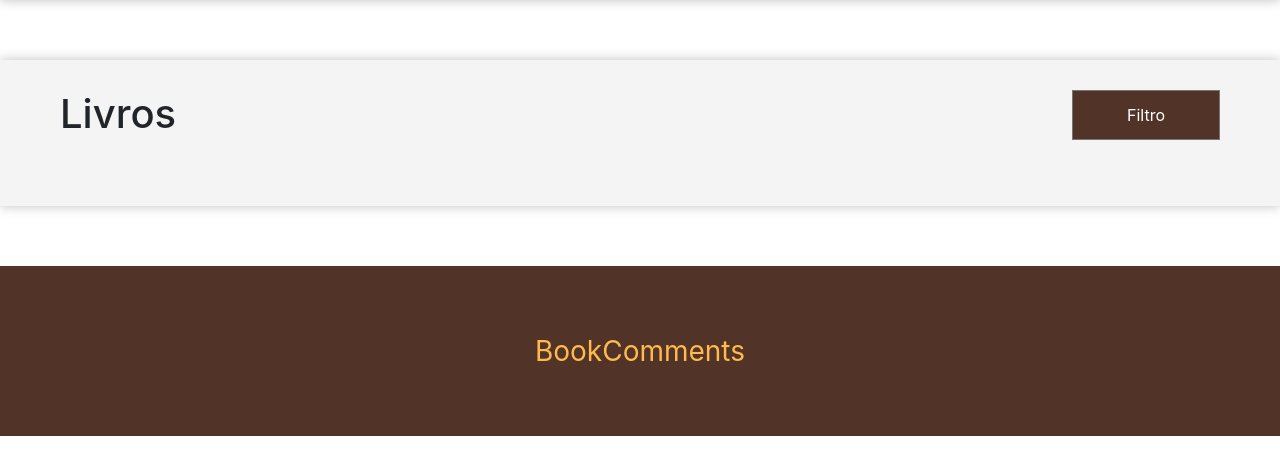
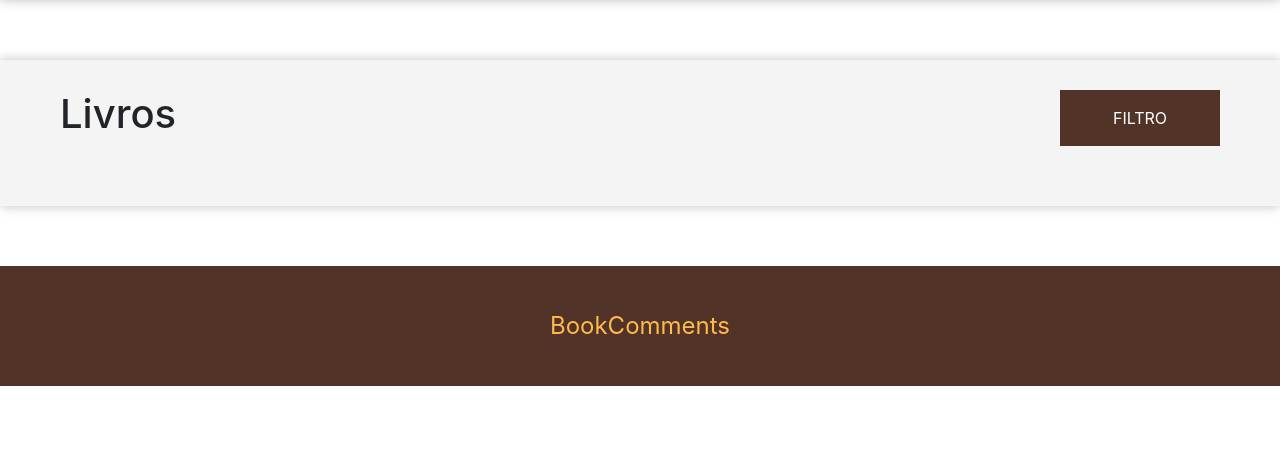
Before and after one commit to xLupus/BookComments, a PHP site: page /php/user/galeria-livros.php in a window 1280 px wide. Shown: the part 90-565 px from the top of the page. Run offline with PHP 8.4, Linux system fonts and the light colour scheme; tables that the repository leaves empty or names only in its code hold one stand-in row (values such as "Sample post"); style sheets or scripts are compiled from the project's sources; some libraries are stand-ins or nearby versions.

Commit message:
Ultimos reparos

```diff
--- a/assets/styles/css/footer.css
+++ b/assets/styles/css/footer.css
@@ -53,7 +53,7 @@
 
 footer {
   background-color: #513427;
-  height: 170px;
+  height: 120px;
   width: 100%;
   display: flex;
   align-items: center;
@@ -61,7 +61,7 @@ footer {
 }
 
 footer .footer-container .rodape {
-  font-size: 28px;
+  font-size: 1.5rem;
   color: #FFB94D;
   text-align: center;
 }
--- a/assets/styles/css/galeria.css
+++ b/assets/styles/css/galeria.css
@@ -57,21 +57,62 @@
   padding: 30px 60px;
 }
 
-.container-1280 .filter-autor {
+.container-1280 .titulo-livro-destaque {
+  margin-bottom: 30px;
+}
+
+.container-1280 .titulo-autor-destaque {
+  margin: 30px 0;
+}
+
+.container-1280 .filter-row {
+  width: 100%;
   display: flex;
   justify-content: space-between;
   margin-bottom: 30px;
-  width: 100%;
 }
 
-.container-1280 .filter-autor select {
-  height: 50px;
-  appearance: none;
-  text-align: center;
-  padding: 10px;
+.container-1280 .filter-dropdown {
+  position: relative;
+  display: inline-block;
+}
+
+.container-1280 .filter-dropdown .dropbtn {
+  width: 160px;
+  background-color: #513427;
   color: white;
+  padding: 16px;
+  font-size: 16px;
+  border: none;
+  cursor: pointer;
+}
+
+.container-1280 .filter-dropdown .filter-dropdown-content {
+  display: none;
+  position: absolute;
+  background-color: #f9f9f9;
+  min-width: 160px;
+  box-shadow: 0px 8px 16px 0px rgba(0, 0, 0, 0.2);
+  z-index: 1;
+}
+
+.container-1280 .filter-dropdown .filter-dropdown-content a {
+  color: black;
+  padding: 12px 16px;
+  text-decoration: none;
+  display: block;
+}
+
+.container-1280 .filter-dropdown .filter-dropdown-content a:hover {
+  background-color: #f1f1f1;
+}
+
+.container-1280 .filter-dropdown:hover .filter-dropdown-content {
+  display: block;
+}
+
+.container-1280 .filter-dropdown:hover .dropbtn {
   background-color: #513427;
-  outline: none;
 }
 
 .container-1280 .galeria-autor {
@@ -96,23 +137,6 @@
   margin-top: 5px;
 }
 
-.container-1280 .filter-book {
-  display: flex;
-  justify-content: space-between;
-  margin-bottom: 30px;
-  width: 100%;
-}
-
-.container-1280 .filter-book select {
-  height: 50px;
-  appearance: none;
-  text-align: center;
-  padding: 10px;
-  color: white;
-  background-color: #513427;
-  outline: none;
-}
-
 .container-1280 .galeria-livro {
   display: flex;
   flex-wrap: wrap;
--- a/assets/styles/css/index.css
+++ b/assets/styles/css/index.css
@@ -57,9 +57,14 @@
 }
 
 .banner .img-banner {
+  display: flex;
+  flex-direction: column;
+  align-items: center;
+  justify-content: center;
   height: 500px;
   margin: 0 auto;
   background-image: url(../../images/banner-home.png);
   background-repeat: no-repeat;
   background-position: center;
+  color: white;
 }
--- a/assets/styles/scss/footer.scss
+++ b/assets/styles/scss/footer.scss
@@ -2,7 +2,7 @@
 
 footer{
     background-color: $btn-brown;
-    height: 170px;
+    height: 120px;
     width: 100%;
     display: flex;
     align-items: center;
@@ -11,7 +11,7 @@ footer{
     .footer-container{
 
         .rodape{
-            font-size: 28px;
+            font-size: 1.5rem;
             color: $btn_yellow;
             text-align: center;
         }
--- a/assets/styles/scss/galeria.scss
+++ b/assets/styles/scss/galeria.scss
@@ -5,24 +5,66 @@
     flex-wrap: wrap;
     padding: 30px 60px;
 
+    .titulo-livro-destaque{
+        margin-bottom: 30px;
+    }
+    .titulo-autor-destaque{
+        margin: 30px 0;
+    }
+
+      .filter-row{
+          width: 100%;
+          display: flex;
+          justify-content: space-between;
+          margin-bottom: 30px;
+      }
+      .filter-dropdown {
+        position: relative;
+        display: inline-block;
+
+        .dropbtn {
+            width: 160px;
+            background-color: $btn-brown;
+            color: white;
+            padding: 16px;
+            font-size: 16px;
+            border: none;
+            cursor: pointer;
+          }
+
+        .filter-dropdown-content {
+            display: none;
+            position: absolute;
+            background-color: #f9f9f9;
+            min-width: 160px;
+            box-shadow: 0px 8px 16px 0px rgba(0,0,0,0.2);
+            z-index: 1;
+
+            a {
+                color: black;
+                padding: 12px 16px;
+                text-decoration: none;
+                display: block;
+            }
+
+            a:hover {background-color: #f1f1f1}
+        }
 
 
-    .filter-autor{
-        display: flex;
-        justify-content: space-between;
-        margin-bottom: 30px;
-        width: 100%;
+      }
 
-       select{
-            height: 50px;
-            appearance: none;
-            text-align: center;
-            padding: 10px;
-            color: white;
-            background-color: $btn-brown;
-            outline: none;
-       }
-    }
+      .filter-dropdown:hover .filter-dropdown-content {
+        display: block;
+      }
+
+      .filter-dropdown:hover .dropbtn {
+        background-color: $btn-brown;
+      }
+
+
+
+
+
     .galeria-autor{
         display: flex;
         flex-wrap: wrap;
@@ -43,25 +85,6 @@
                 margin-top: 5px;
             }
         }
-    }
-
-
-    .filter-book{
-        display: flex;
-        justify-content: space-between;
-        margin-bottom: 30px;
-        width: 100%;
-
-
-       select{
-            height: 50px;
-            appearance: none;
-            text-align: center;
-            padding: 10px;
-            color: white;
-            background-color: $btn-brown;
-            outline: none;
-       }
     }
 
     .galeria-livro{
--- a/assets/styles/scss/index.scss
+++ b/assets/styles/scss/index.scss
@@ -5,10 +5,16 @@
     margin: 0 auto;
 
     .img-banner{
+        display: flex;
+        flex-direction: column;
+        align-items: center;
+        justify-content: center;
         height: 500px;
         margin: 0 auto;
         background-image: url(../../images/banner-home.png);
         background-repeat: no-repeat;
         background-position: center;
+        color: white;
+
     }
 }
--- a/pages/user/galeria-livros.php
+++ b/pages/user/galeria-livros.php
@@ -10,19 +10,20 @@
 <body>
 
     <div class="container-1280">
-        <div class="filter-book">
+        <div class="filter-row">
             <h1>Livros</h1>
 
-            <select name="ordem" >
-                <option value="">Filtro</option>
-                <option value="">A-z</option>
-                <option value="">Z-a</option>
-                <option value="">Mais Recentes</option>
-                <option value="">Menos Recentes</option>
-            <select>
+            <div class="filter-dropdown">
+                <button class="dropbtn">FILTRO</button>
 
-
-        </div><!-- filter-book -->
+                <div class="filter-dropdown-content">
+                    <a href="?ordem=Az">Ordem (A-z)</a>
+                    <a href="?ordem=Za">Ordem (Z-a)</a>
+                    <a href="?ordem=MaisNovos">Mais Recentes</a>
+                    <a href="?ordem=MaisAntigos">Menos Recentes</a>
+                </div><!-- filter-dropdown-content -->
+            </div><!-- filter-dropdown -->
+        </div><!-- filter-row -->
 
         <div class="galeria-livro">
             <?php
--- a/pages/view/header.php
+++ b/pages/view/header.php
@@ -7,7 +7,7 @@
     <title>BookComments</title>
     <link rel="stylesheet" href="https://cdn.jsdelivr.net/npm/bootstrap@4.0.0/dist/css/bootstrap.min.css" integrity="sha384-Gn5384xqQ1aoWXA+058RXPxPg6fy4IWvTNh0E263XmFcJlSAwiGgFAW/dAiS6JXm" crossorigin="anonymous">
     <link rel="stylesheet" href="../../assets/styles/css/header.css">
-    <link rel="stylesheet" href="../../assets/styles/css/footer_absolute.css">
+    <link rel="stylesheet" href="../../assets/styles/css/footer.css">
     <link rel="stylesheet" href="../../assets/styles/css/index.css">
 </head>
 <body>
```
Also changed, not shown: index.php (+13 -1 lines), pages/index.php (+42 -13 lines), pages/user/galeria-autores.php (+13 -9 lines), php/user/galeria-autores.php (+32 -1 lines), php/user/galeria-livros.php (+20 -24 lines).
